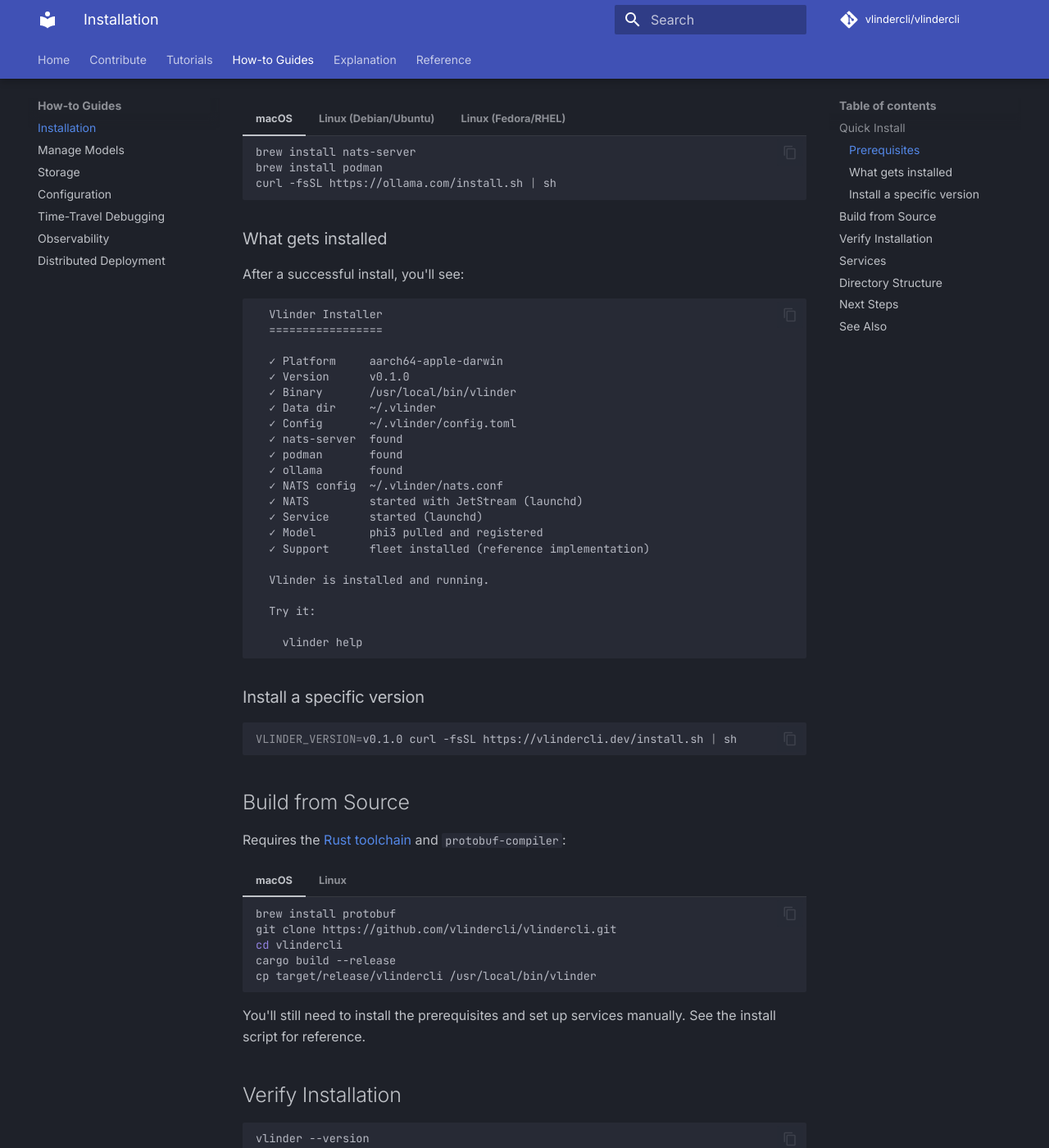
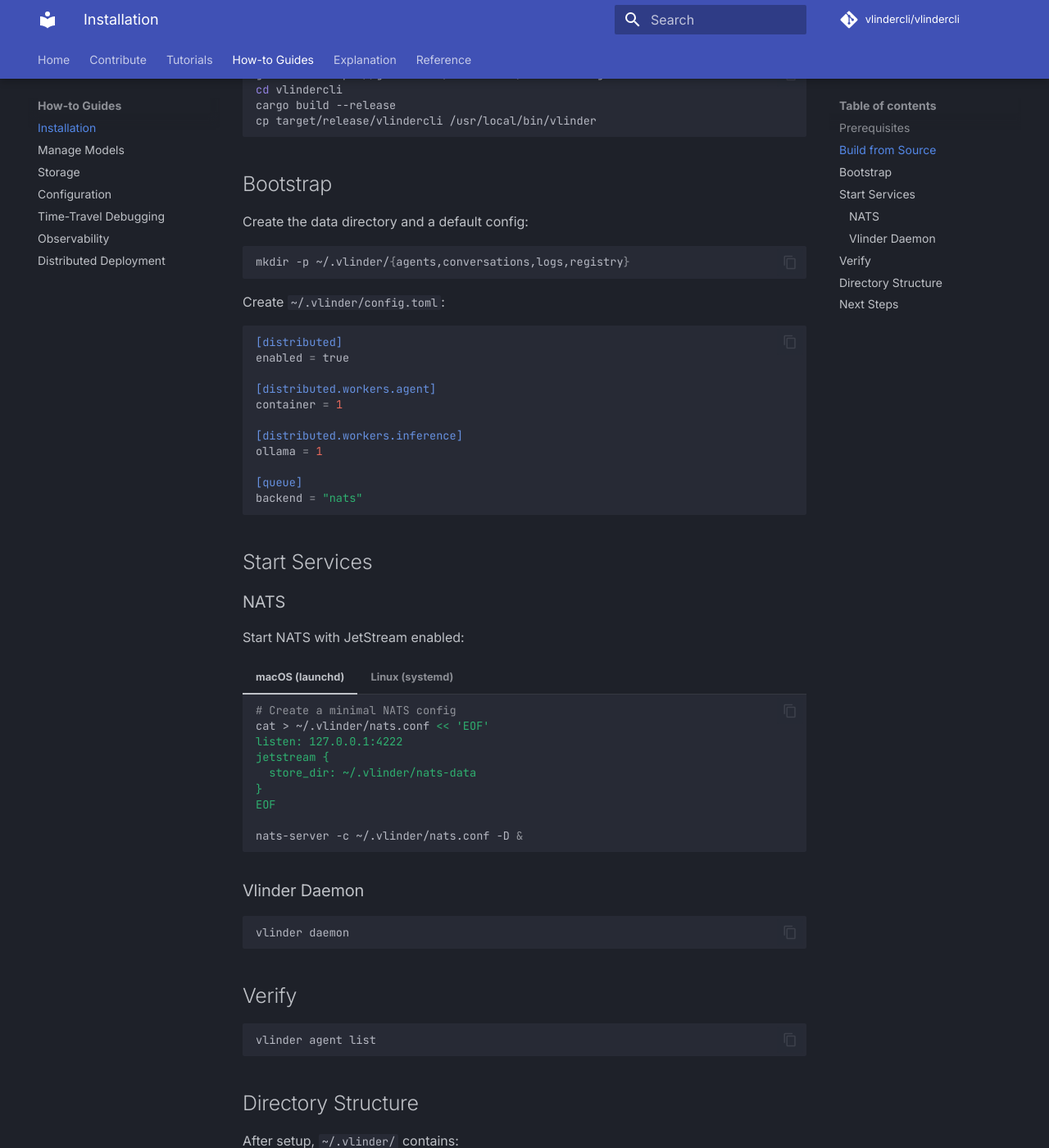
Before and after one commit to vlindercli/public-docs, an MkDocs documentation site: the page built from docs/how-to/installation.md, in a window 1280 px wide and 1400 px high, scrolled down 849 px. Shown: the whole window at 82% size. Built offline with MkDocs 1.6.1 and Material for MkDocs 9.7.7, drawn with Linux system fonts in a browser that asks for light colours; comment, search, counter and statistics services are not loaded; some of the changed text lies outside the part shown.

Commit message:
Remove install script from documentation
The alpha release is too buggy to distribute via install script.
Replaced with build-from-source instructions and manual bootstrap steps.

````diff
--- a/docs/how-to/installation.md
+++ b/docs/how-to/installation.md
@@ -1,27 +1,11 @@
 # Installation
 
-## Quick Install
-
-The install script works on both macOS and Linux:
-
-```bash
-curl -fsSL https://vlindercli.dev/install.sh | sh
-```
-
-The script will:
-
-1. Download the latest vlinder binary for your platform
-2. Create `~/.vlinder/` with a default config
-3. Check for prerequisites and tell you what's missing
-4. Set up NATS and the vlinder daemon as system services
-5. Pull the default model and install the support fleet (a reference implementation)
-
-If prerequisites are missing, the script stops after step 3 and prints the install commands you need. Install them, then re-run the script.
-
-### Prerequisites
+## Prerequisites
 
 | Component | Role | Required |
 |-----------|------|----------|
+| **Rust toolchain** | Building from source | Yes |
+| **protobuf-compiler** | Protobuf code generation | Yes |
 | **NATS** | Message queue for distributed agent communication | Yes |
 | **Podman** | Container runtime for agents | Yes |
 | **Ollama** | LLM inference and embedding | No (but needed for agents that use LLMs) |
@@ -29,137 +13,113 @@ If prerequisites are missing, the script stops after step 3 and prints the insta
 === "macOS"
 
     ```bash
+    # Build tools
+    brew install protobuf
+    curl --proto '=https' --tlsv1.2 -sSf https://sh.rustup.rs | sh
+
+    # Runtime dependencies
     brew install nats-server
     brew install podman
-    curl -fsSL https://ollama.com/install.sh | sh
     ```
 
 === "Linux (Debian/Ubuntu)"
 
     ```bash
+    # Build tools
+    sudo apt install -y protobuf-compiler
+    curl --proto '=https' --tlsv1.2 -sSf https://sh.rustup.rs | sh
+
+    # Runtime dependencies
     curl -fsSL https://get.nats.io | sh
     sudo apt install -y podman
-    curl -fsSL https://ollama.com/install.sh | sh
     ```
 
 === "Linux (Fedora/RHEL)"
 
     ```bash
+    # Build tools
+    sudo dnf install -y protobuf-compiler
+    curl --proto '=https' --tlsv1.2 -sSf https://sh.rustup.rs | sh
+
+    # Runtime dependencies
     curl -fsSL https://get.nats.io | sh
     sudo dnf install -y podman
-    curl -fsSL https://ollama.com/install.sh | sh
     ```
-
-### What gets installed
-
-After a successful install, you'll see:
-
-```
-  Vlinder Installer
-  =================
-
-  ✓ Platform     aarch64-apple-darwin
-  ✓ Version      v0.1.0
-  ✓ Binary       /usr/local/bin/vlinder
-  ✓ Data dir     ~/.vlinder
-  ✓ Config       ~/.vlinder/config.toml
-  ✓ nats-server  found
-  ✓ podman       found
-  ✓ ollama       found
-  ✓ NATS config  ~/.vlinder/nats.conf
-  ✓ NATS         started with JetStream (launchd)
-  ✓ Service      started (launchd)
-  ✓ Model        phi3 pulled and registered
-  ✓ Support      fleet installed (reference implementation)
-
-  Vlinder is installed and running.
-
-  Try it:
-
-    vlinder help
-```
-
-### Install a specific version
-
-```bash
-VLINDER_VERSION=v0.1.0 curl -fsSL https://vlindercli.dev/install.sh | sh
-```
 
 ## Build from Source
 
-Requires the [Rust toolchain](https://rustup.rs/) and `protobuf-compiler`:
+```bash
+git clone https://github.com/vlindercli/vlindercli.git
+cd vlindercli
+cargo build --release
+cp target/release/vlindercli /usr/local/bin/vlinder
+```
 
-=== "macOS"
+## Bootstrap
+
+Create the data directory and a default config:
+
+```bash
+mkdir -p ~/.vlinder/{agents,conversations,logs,registry}
+```
+
+Create `~/.vlinder/config.toml`:
+
+```toml
+[distributed]
+enabled = true
+
+[distributed.workers.agent]
+container = 1
+
+[distributed.workers.inference]
+ollama = 1
+
+[queue]
+backend = "nats"
+```
+
+## Start Services
+
+### NATS
+
+Start NATS with JetStream enabled:
+
+=== "macOS (launchd)"
 
     ```bash
-    brew install protobuf
-    git clone https://github.com/vlindercli/vlindercli.git
-    cd vlindercli
-    cargo build --release
-    cp target/release/vlindercli /usr/local/bin/vlinder
+    # Create a minimal NATS config
+    cat > ~/.vlinder/nats.conf << 'EOF'
+    listen: 127.0.0.1:4222
+    jetstream {
+      store_dir: ~/.vlinder/nats-data
+    }
+    EOF
+
+    nats-server -c ~/.vlinder/nats.conf -D &
     ```
 
-=== "Linux"
+=== "Linux (systemd)"
 
     ```bash
-    sudo apt install -y protobuf-compiler
-    git clone https://github.com/vlindercli/vlindercli.git
-    cd vlindercli
-    cargo build --release
-    cp target/release/vlindercli /usr/local/bin/vlinder
+    nats-server -js -p 4222 &
     ```
 
-You'll still need to install the prerequisites and set up services manually. See the install script for reference.
-
-## Verify Installation
+### Vlinder Daemon
 
 ```bash
-vlinder --version
+vlinder daemon
 ```
 
-## Services
+## Verify
 
-The install script sets up two system services that start automatically on login. Ollama manages its own service separately.
-
-| Service | macOS | Linux | Managed by |
-|---------|-------|-------|------------|
-| **NATS** | `dev.vlinder.nats` (launchd) | `vlinder-nats` (systemd) | Vlinder installer |
-| **Vlinder daemon** | `dev.vlinder.daemon` (launchd) | `vlinder` (systemd) | Vlinder installer |
-| **Ollama** | `com.ollama.ollama` (launchd) | `ollama` (systemd) | Ollama installer |
-
-=== "macOS"
-
-    ```bash
-    # View logs
-    tail -f ~/Library/Logs/vlinder/daemon.log
-    tail -f ~/Library/Logs/vlinder/nats.log
-
-    # Stop services
-    launchctl bootout gui/$(id -u) ~/Library/LaunchAgents/dev.vlinder.daemon.plist
-    launchctl bootout gui/$(id -u) ~/Library/LaunchAgents/dev.vlinder.nats.plist
-    ```
-
-=== "Linux"
-
-    ```bash
-    # View logs
-    journalctl --user -u vlinder
-    journalctl --user -u vlinder-nats
-
-    # Stop services
-    systemctl --user stop vlinder
-    systemctl --user stop vlinder-nats
-
-    # Disable auto-start
-    systemctl --user disable vlinder
-    systemctl --user disable vlinder-nats
-    ```
-
-If NATS was already running as a service (e.g., via Homebrew), the installer skips NATS service creation and uses your existing setup. Ensure JetStream is enabled in your NATS config.
+```bash
+vlinder agent list
+```
 
 ## Directory Structure
 
-After installation, `~/.vlinder/` contains:
+After setup, `~/.vlinder/` contains:
 
 ```
 ~/.vlinder/
@@ -174,11 +134,6 @@ After installation, `~/.vlinder/` contains:
 
 ## Next Steps
 
-- [Getting Started](../tutorials/getting-started.md) — full tutorial from install to first agent
+- [Getting Started](../tutorials/getting-started.md) — full tutorial from build to first agent
 - [Configuration](configuration.md) — customize logging and providers
 - [Manage Models](manage-models.md) — add models for inference
-
-## See Also
-
-- [Environment Variables](../reference/environment-variables.md) — `VLINDER_DIR` and other overrides
-- [config.toml reference](../reference/config-toml.md) — full configuration schema
````
Also changed, not shown: docs/how-to/index.md (added, +15 -0 lines), docs/tutorials/getting-started.md (+2 -10 lines), docs/tutorials/index.md (added, +14 -0 lines).
